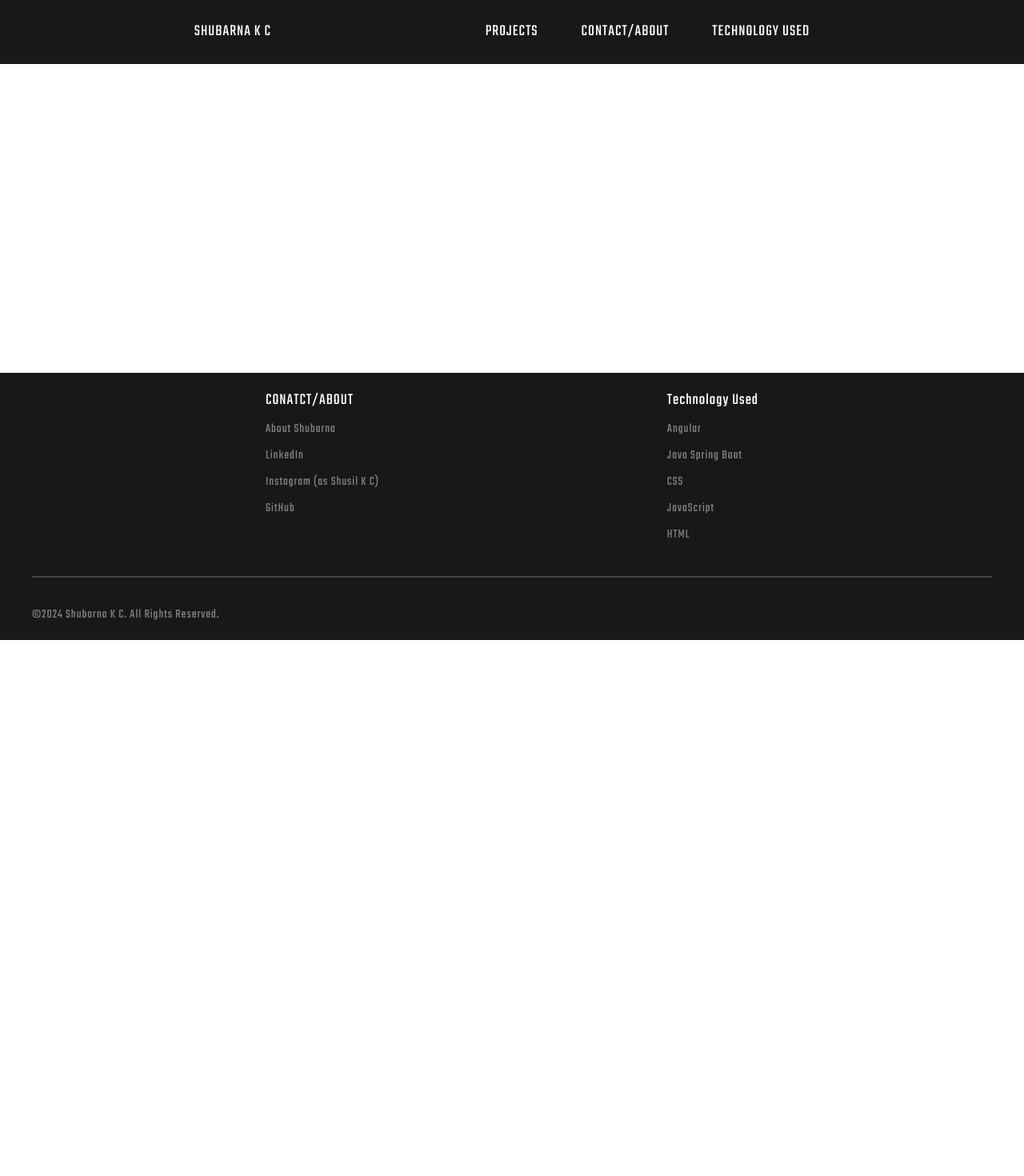
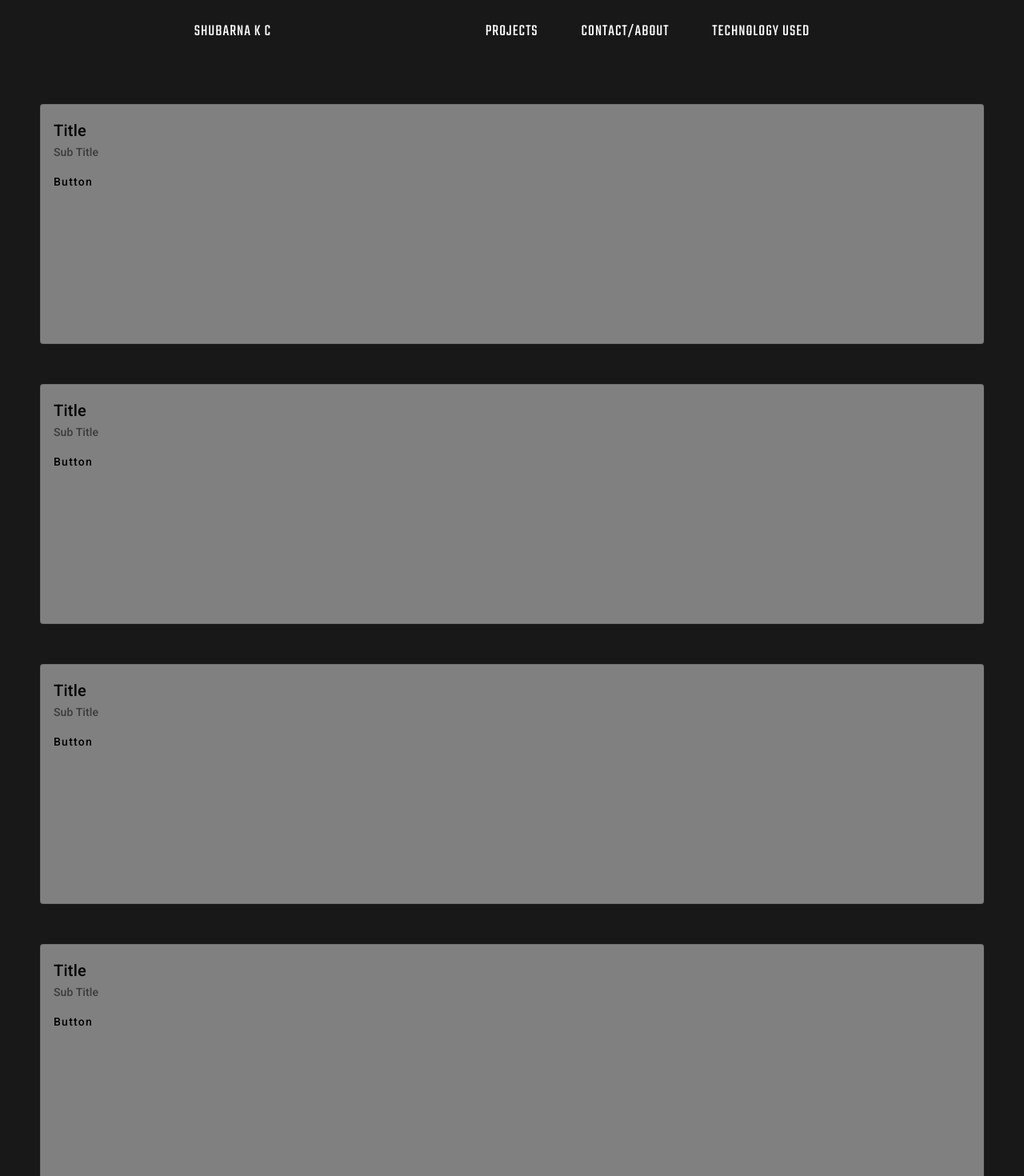
Before and after one commit to kcshubarna6/My-Portfolio, an Angular app in the folder front-end/: page / in a window 1280 px wide. Shown: the top 1470 px of the page at 80% size. Before the commit the page ends 800 px from the top, so only its background shows below. Built offline with nearby package versions, Linux system fonts and the light colour scheme.

Commit message:
create a project component, used mat-card of the angular with the aim of displaying the projects on them, and basic css for the mat-cards

```diff
--- a/front-end/src/app/app.component.html
+++ b/front-end/src/app/app.component.html
@@ -10,8 +10,8 @@
 <body>
   <app-header></app-header>
 
-
-  <app-footer></app-footer>
+ <app-projects></app-projects>
+ <app-footer></app-footer>
 
 
 </body>
--- a/front-end/src/app/app.module.ts
+++ b/front-end/src/app/app.module.ts
@@ -9,12 +9,14 @@ import {ReactiveFormsModule} from '@angular/forms';
 import {FormsModule} from '@angular/forms';
 import { HeaderComponent } from './header/header.component';
 import { FooterComponent } from './footer/footer.component';
+import { ProjectsComponent } from './projects/projects.component';
 
 @NgModule({
   declarations: [
     AppComponent,
     HeaderComponent,
-    FooterComponent
+    FooterComponent,
+    ProjectsComponent
   ],
   imports: [
     BrowserModule,
--- a/front-end/src/app/footer/footer.component.css
+++ b/front-end/src/app/footer/footer.component.css
@@ -1,6 +1,6 @@
 footer{
     bottom: 0;
-    position: absolute;
+    position: relative;
     background-color: #181818;
     width: 100%;
 
--- /dev/null
+++ b/front-end/src/app/projects/projects.component.css
@@ -0,0 +1,11 @@
+.mat-card-block{
+   margin: 50px;
+   background-color: grey;
+   height: 300px;
+
+}
+main{
+
+    position: relative;
+    margin: auto;
+}
--- /dev/null
+++ b/front-end/src/app/projects/projects.component.html
@@ -0,0 +1,52 @@
+<main>
+    <div class="projects">
+        <div class="mat-cards">
+            <mat-card class="mat-card-block" appearance="outlined">
+                <mat-card-header>
+                  <mat-card-title> Title</mat-card-title>
+                  <mat-card-subtitle>Sub Title</mat-card-subtitle>
+                </mat-card-header>
+                <mat-card-actions>
+                  <button mat-button>Button</button>
+                </mat-card-actions>
+              </mat-card>
+              <mat-card class="mat-card-block" appearance="outlined">
+                <mat-card-header>
+                  <mat-card-title> Title</mat-card-title>
+                  <mat-card-subtitle>Sub Title</mat-card-subtitle>
+                </mat-card-header>
+                <mat-card-actions>
+                  <button mat-button>Button</button>
+                </mat-card-actions>
+              </mat-card>
+              <mat-card class="mat-card-block" appearance="outlined">
+                <mat-card-header>
+                  <mat-card-title> Title</mat-card-title>
+                  <mat-card-subtitle>Sub Title</mat-card-subtitle>
+                </mat-card-header>
+                <mat-card-actions>
+                  <button mat-button>Button</button>
+                </mat-card-actions>
+              </mat-card>
+              <mat-card class="mat-card-block" appearance="outlined">
+                <mat-card-header>
+                  <mat-card-title> Title</mat-card-title>
+                  <mat-card-subtitle>Sub Title</mat-card-subtitle>
+                </mat-card-header>
+                <mat-card-actions>
+                  <button mat-button>Button</button>
+                </mat-card-actions>
+              </mat-card>
+              <mat-card class="mat-card-block" appearance="outlined">
+                <mat-card-header>
+                  <mat-card-title> Title</mat-card-title>
+                  <mat-card-subtitle>Sub Title</mat-card-subtitle>
+                </mat-card-header>
+                <mat-card-actions>
+                  <button mat-button>Button</button>
+                </mat-card-actions>
+              </mat-card>
+
+        </div>
+    </div>
+</main>
--- a/front-end/src/styles.css
+++ b/front-end/src/styles.css
@@ -1,4 +1,4 @@
 /* You can add global styles to this file, and also import other style files */
 
-html, body { height: 100%; }
+html, body { height: 100%; background-color: #181818;}
 body { margin: 0; font-family: Roboto, "Helvetica Neue", sans-serif; }
```
Also changed, not shown: front-end/src/app/projects/projects.component.ts (added, +10 -0 lines), 1 other file (tests, documents, lock files or other folders).
